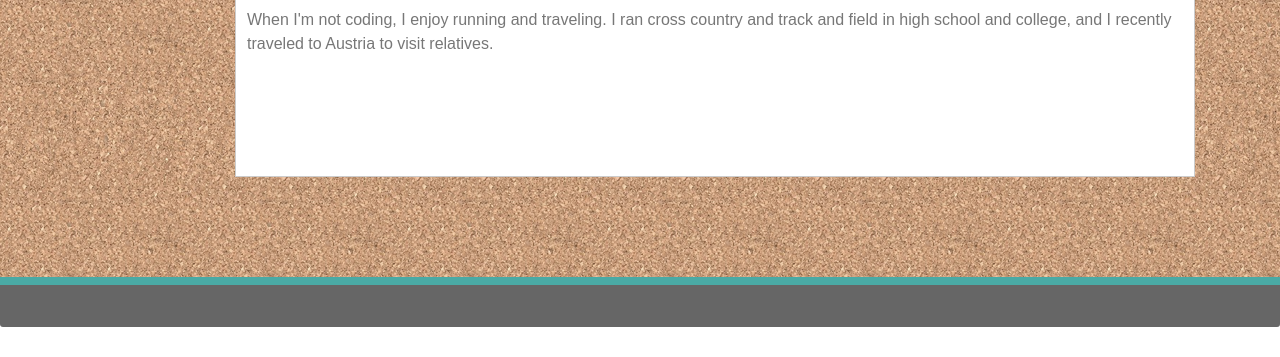
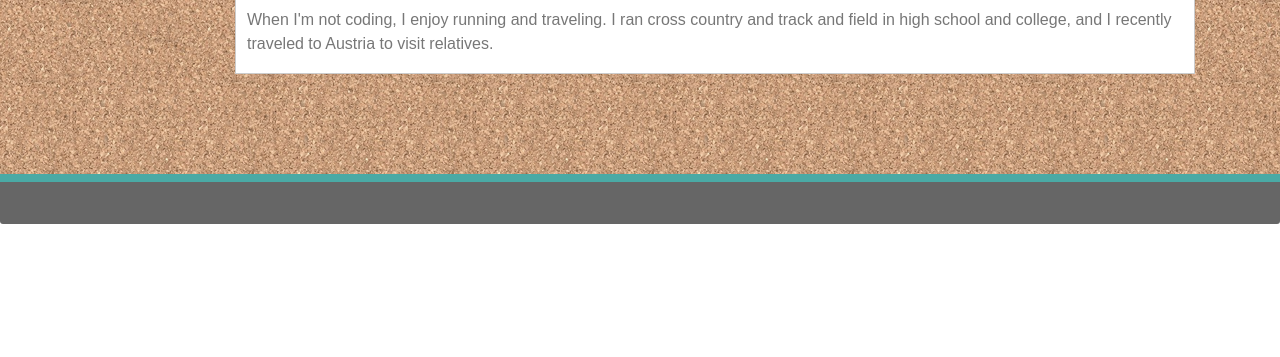
Before and after one commit to HowardDaniels/bootstrap-portfolio, a plain HTML site: page index.html in a window 1280 px wide. Shown: the part 443-800 px from the top of the page. Drawn offline with nearby package versions, Linux system fonts and the light colour scheme.

Commit message:
made the background have an auto-height

```diff
--- a/assets/css/style.css
+++ b/assets/css/style.css
@@ -27,7 +27,7 @@
 
 #main-background{
     background-image: url('../../assets/images/cork-board.png');
-    height: 640px;
+    height: auto;
     padding: 100px;
 }
 
@@ -125,9 +125,9 @@ form{
     height: 50px;
     text-align: center;
   /*  margin-bottom: 100%; */
-  bottom: 0;
+    bottom: 0;
     border-top: 8px solid #4aaaa5;
     color: white;
     position: sticky;
-    width: 100%;
+    max-width: 2000px;
 }
```
